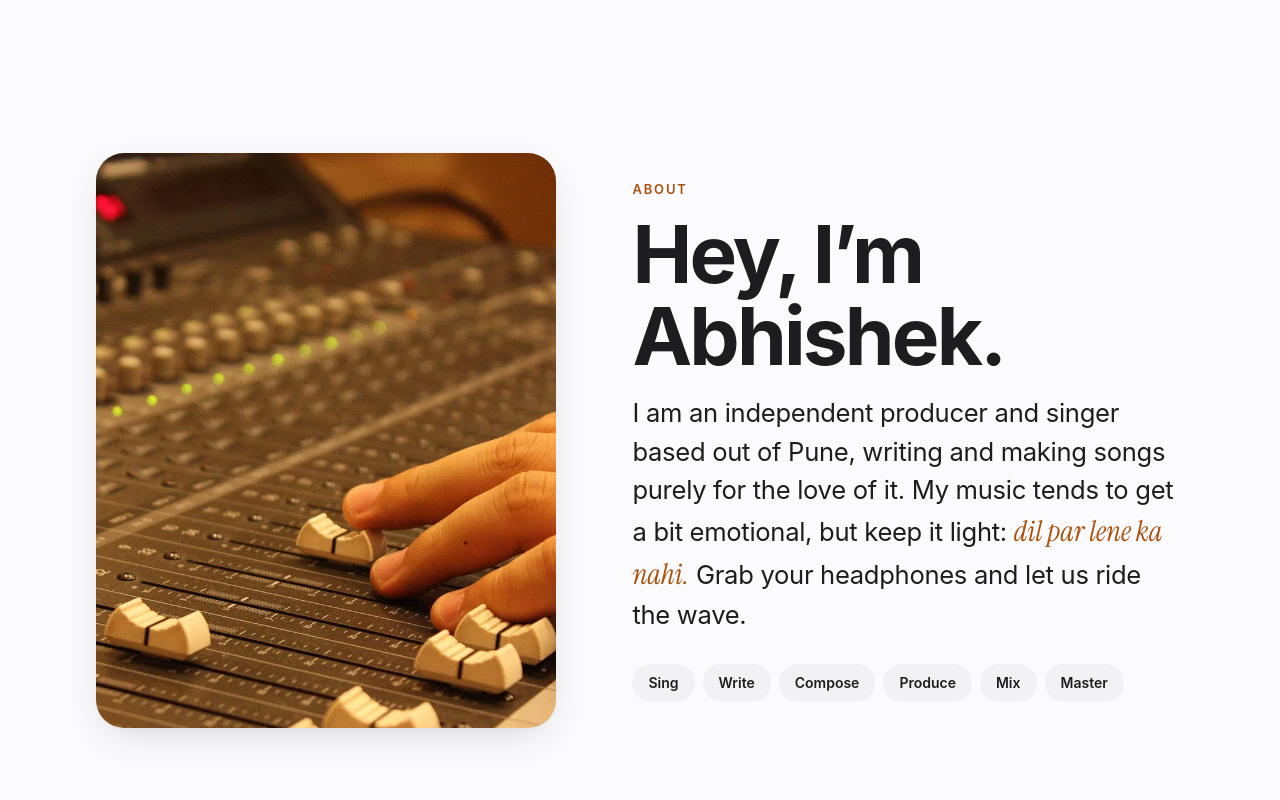
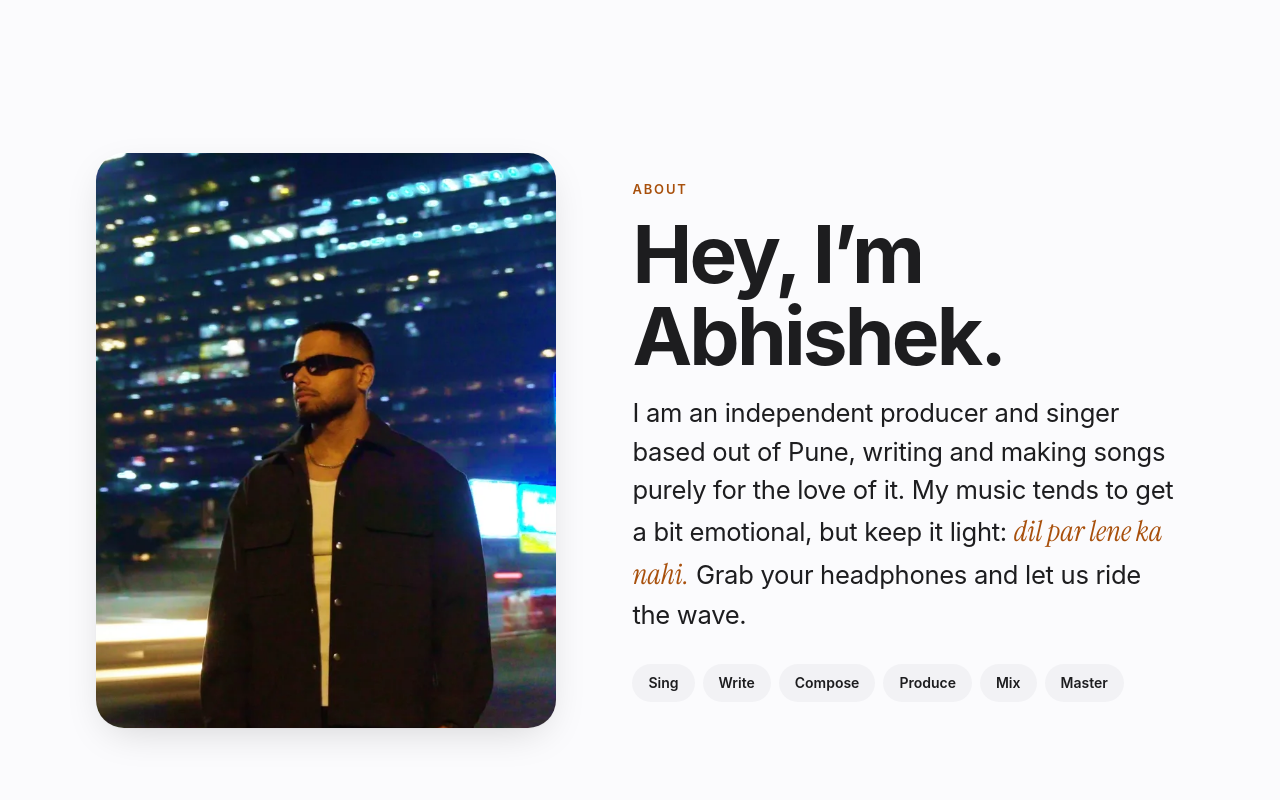
Before and after one commit to AbhishakeDev/myuzicbyabhishek-site, a plain HTML site: page public/index.html in a window 1280 px wide. Shown: the part 3600-4400 px from the top of the page. Drawn offline with Linux system fonts and the light colour scheme; animation ran at ten frames a second.

Commit message:
About: use Abhishek's own photo instead of stock
Co-Authored-By: Claude Opus 5.5 <noreply@anthropic.com>

```diff
--- a/public/index.html
+++ b/public/index.html
@@ -171,7 +171,7 @@
 <section class="about" id="about" aria-labelledby="aboutTitle">
   <div class="wrap about-grid">
     <figure class="about-media reveal">
-      <img src="img/hand-fader.webp" alt="A hand moving faders on a mixing desk" loading="lazy">
+      <img src="img/abhishek.webp" alt="Abhishek standing on a city street at night" loading="lazy">
     </figure>
     <div class="about-copy">
       <p class="eyebrow reveal">About</p>
@@ -302,7 +302,7 @@
     </div>
     <div class="footer-base">
       <p>© 2026 myuzicbyabhishek. All rights reserved.</p>
-      <p class="credits">Studio photos: Dayron Villaverde, hanmaili (CC0); Dejan Krsmanovic (CC BY 2.0), via Wikimedia Commons.</p>
+      <p class="credits">Studio photos: Dayron Villaverde (CC0); Dejan Krsmanovic (CC BY 2.0), via Wikimedia Commons.</p>
     </div>
   </div>
 </footer>
--- a/public/styles.css
+++ b/public/styles.css
@@ -325,7 +325,7 @@ button { font: inherit; color: inherit; }
 .about { padding: clamp(48px, 7vw, 100px) 0 clamp(72px, 10vw, 140px); }
 .about-grid { display: grid; grid-template-columns: 5fr 6fr; gap: clamp(32px, 6vw, 96px); align-items: center; }
 .about-media { margin: 0; border-radius: var(--r-lg); overflow: hidden; aspect-ratio: 4 / 5; box-shadow: var(--shadow); }
-.about-media img { width: 100%; height: 100%; object-fit: cover; transform: scale(calc(1.12 - var(--about-p, 0) * .08)); }
+.about-media img { width: 100%; height: 100%; object-fit: cover; object-position: 55% 35%; transform-origin: 55% 40%; transform: scale(calc(1.12 - var(--about-p, 0) * .08)); }
 .about-text { margin: 0 0 30px; font-size: clamp(19px, 2vw, 26px); line-height: 1.5; letter-spacing: -.012em; }
 .about-text em { font-size: 1.12em; color: var(--accent-ink); }
 .roles { display: flex; flex-wrap: wrap; gap: 8px; list-style: none; margin: 0; padding: 0; }
```
Also changed, not shown: public/img/abhishek.webp (added), public/img/hand-fader.webp (deleted).
